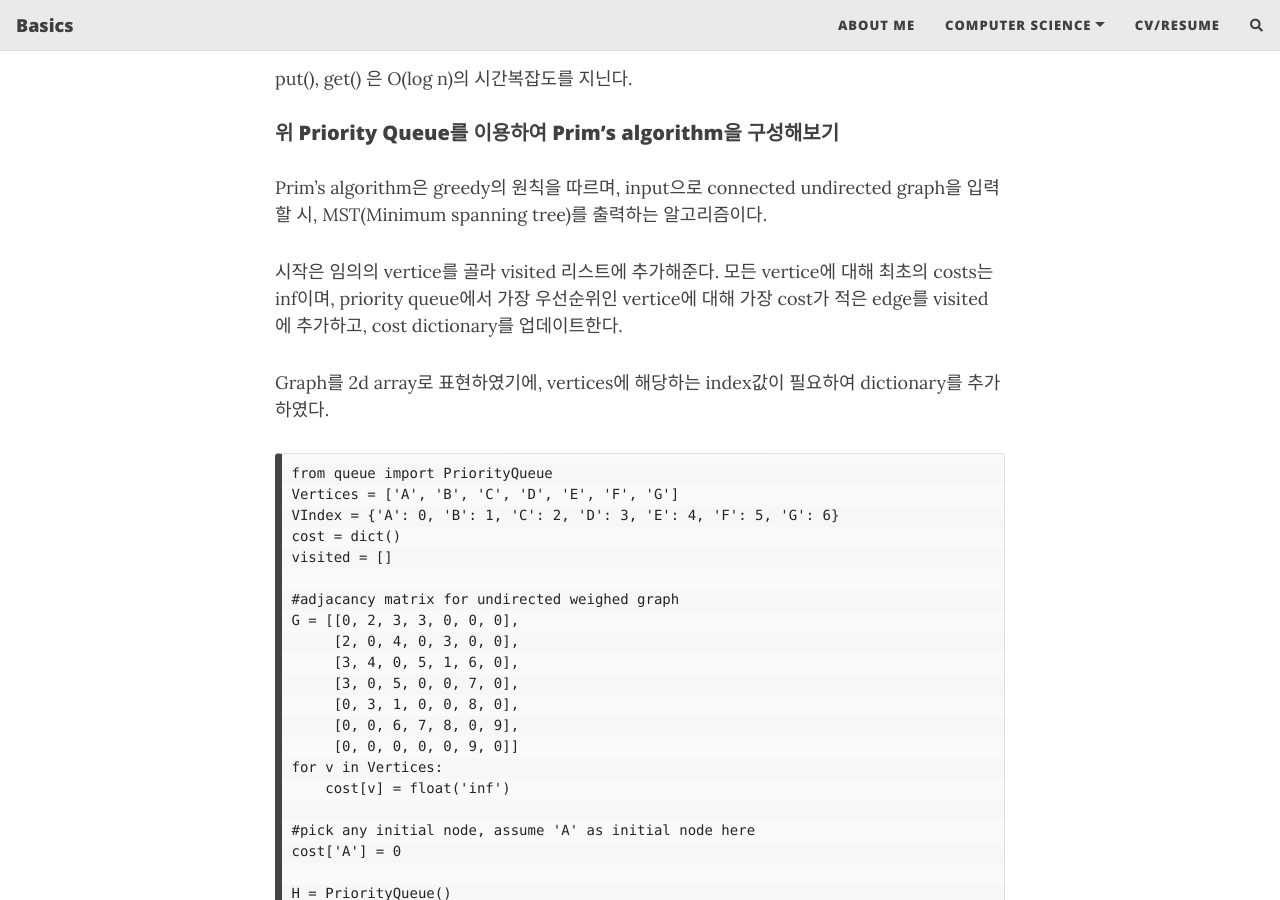
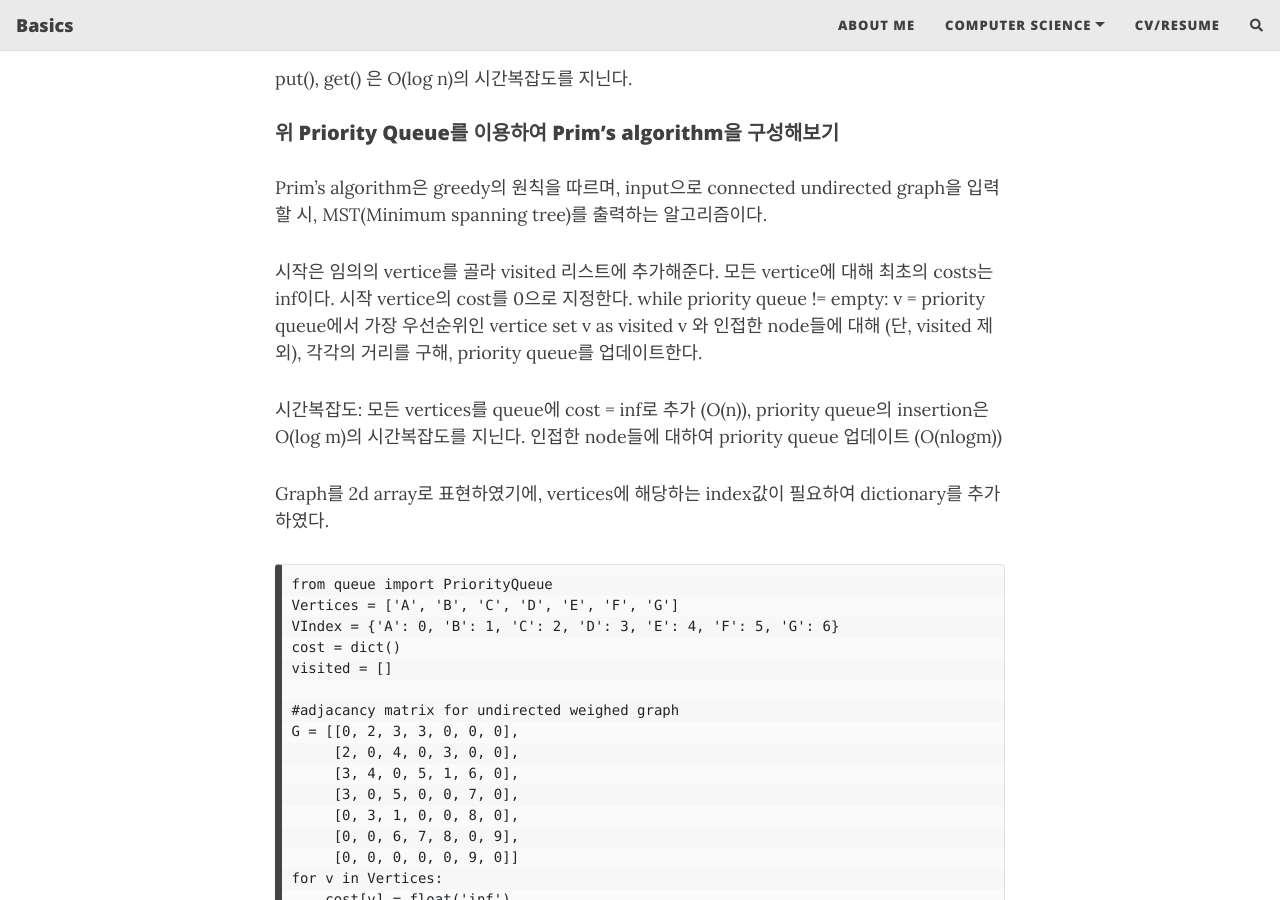
Before and after one commit to dangalee/dangalee.github.io, a Jekyll site: the page built from _posts/2023-05-12-queue.md, in a window 1280 px wide and 900 px high, scrolled down 2671 px. Built offline with Jekyll 4.4.1, drawn with Linux system fonts in a browser that asks for light colours; nearby versions of some CDN libraries; comment, search, counter and statistics services are not loaded.

````diff
--- a/_posts/2023-05-12-queue.md
+++ b/_posts/2023-05-12-queue.md
@@ -100,7 +100,18 @@ Prim's algorithm은 greedy의 원칙을 따르며,
 input으로 connected undirected graph을 입력 할 시, MST(Minimum spanning tree)를 출력하는 알고리즘이다.
 
 시작은 임의의 vertice를 골라 visited 리스트에 추가해준다.
-모든 vertice에 대해 최초의 costs는 inf이며, priority queue에서 가장 우선순위인 vertice에 대해 가장 cost가 적은 edge를 visited에 추가하고, cost dictionary를 업데이트한다.
+모든 vertice에 대해 최초의 costs는 inf이다.
+시작 vertice의 cost를 0으로 지정한다.
+while priority queue != empty:
+    v = priority queue에서 가장 우선순위인 vertice
+    set v as visited
+    v 와 인접한 node들에 대해 (단, visited 제외),
+    각각의 거리를 구해, priority queue를 업데이트한다.
+
+시간복잡도: 모든 vertices를 queue에 cost = inf로 추가 (O(n)),
+priority queue의 insertion은 O(log m)의 시간복잡도를 지닌다.
+인접한 node들에 대하여 priority queue 업데이트 (O(nlogm))
+
 
 Graph를 2d array로 표현하였기에, vertices에 해당하는 index값이 필요하여 dictionary를 추가하였다.
 
@@ -152,6 +163,4 @@ print(cost)
 print(visited)
 
 
-
-
 ```
````
Also changed, not shown: _posts/2023-05-09-tips-problem.md (+1 -1 lines), _posts/2023-05-15-sum-digit.md (added, +46 -0 lines), _posts/2024-05-14-kruskal.md (added, +6 -0 lines).
